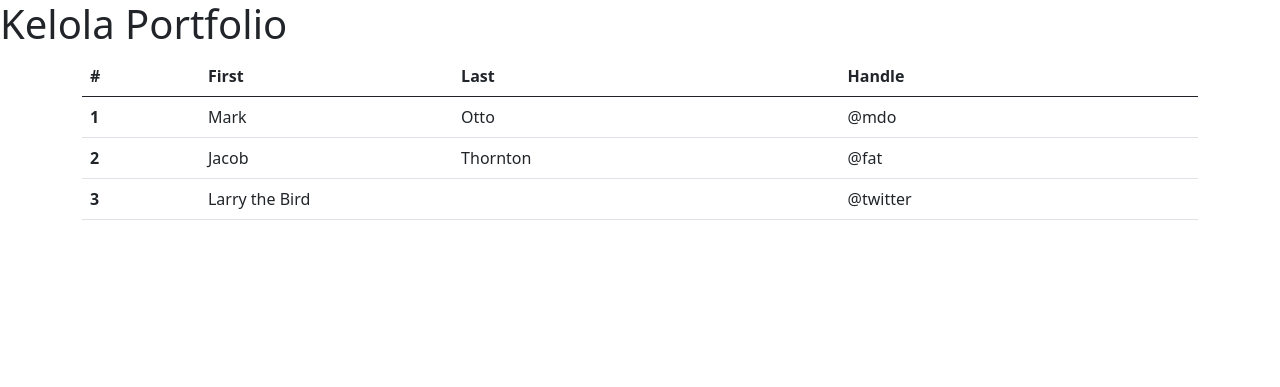
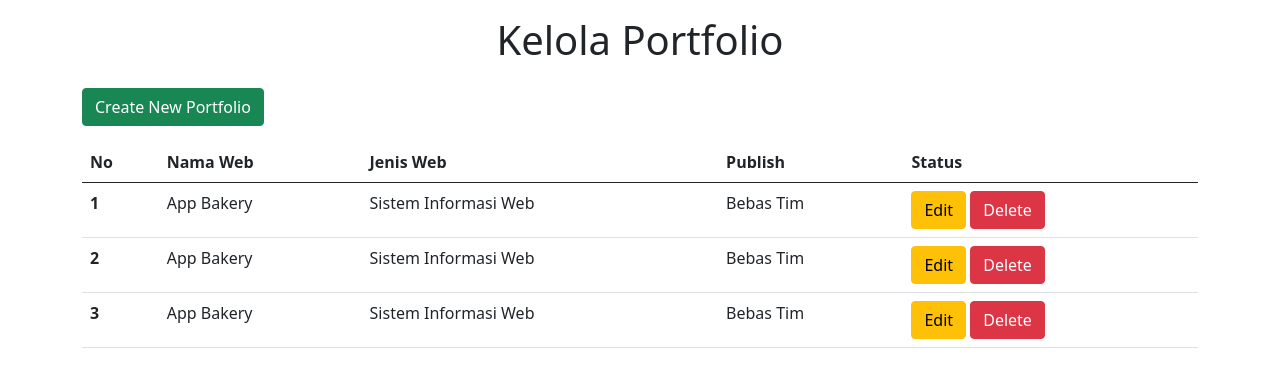
Before and after one commit to aqilmustaqim/SatSetWeb, a CodeIgniter 4 app: template app/Views/portfolio/index.php in a window 1280 px wide. Shown: the top 387 px of the page. Run offline with PHP 8.4 and a stand-in for CodeIgniter, Linux system fonts and the light colour scheme; the template is opened without the code that fills it, so the values that code supplies are empty; some libraries are stand-ins or nearby versions.

Commit message:
ui portfolio

```diff
--- a/app/Views/portfolio/index.php
+++ b/app/Views/portfolio/index.php
@@ -11,35 +11,49 @@
     <title>Kelola Portoflio</title>
   </head>
   <body>
-    <h1>Kelola Portfolio</h1>
-
     <div class="container">
+        <h1 class="text-center py-3">Kelola Portfolio</h1>
         <table class="table">
+            <button type="button" class="btn btn-success mb-3">Create New Portfolio</button>
         <thead>
             <tr>
-            <th scope="col">#</th>
-            <th scope="col">First</th>
-            <th scope="col">Last</th>
-            <th scope="col">Handle</th>
+            <th scope="col">No</th>
+            <th scope="col">Nama Web</th>
+            <th scope="col">Jenis Web</th>
+            <th scope="col">Publish</th>
+            <th scope="col">Status</th>
             </tr>
         </thead>
         <tbody>
             <tr>
             <th scope="row">1</th>
-            <td>Mark</td>
-            <td>Otto</td>
-            <td>@mdo</td>
+            <td>App Bakery</td>
+            <td>Sistem Informasi Web</td>
+            <td>Bebas Tim</td>
+            <td>
+            <button type="button" class="btn btn-warning">Edit</button>
+            <button type="button" class="btn btn-danger">Delete</button>
+            </td>
             </tr>
             <tr>
             <th scope="row">2</th>
-            <td>Jacob</td>
-            <td>Thornton</td>
-            <td>@fat</td>
+            <td>App Bakery</td>
+            <td>Sistem Informasi Web</td>
+            <td>Bebas Tim</td>
+            <td>
+            <button type="button" class="btn btn-warning">Edit</button>
+            <button type="button" class="btn btn-danger">Delete</button>
+            </td>
             </tr>
             <tr>
             <th scope="row">3</th>
-            <td colspan="2">Larry the Bird</td>
-            <td>@twitter</td>
+            <td>App Bakery</td>
+            <td>Sistem Informasi Web</td>
+            <td>Bebas Tim</td>
+            <td>
+            <button type="button" class="btn btn-warning">Edit</button>
+            <button type="button" class="btn btn-danger">Delete</button>
+            </td>
             </tr>
         </tbody>
         </table>
```
